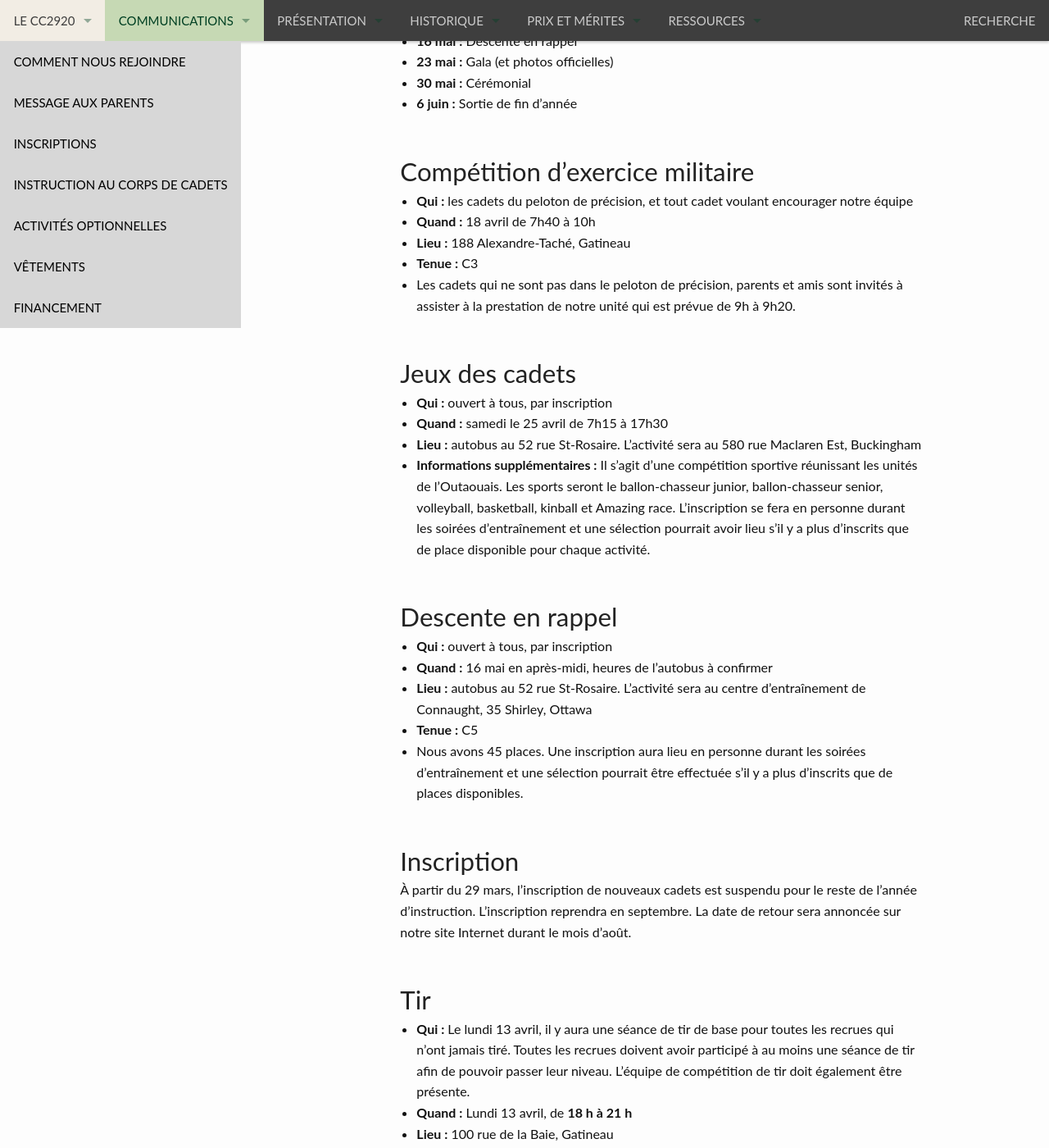
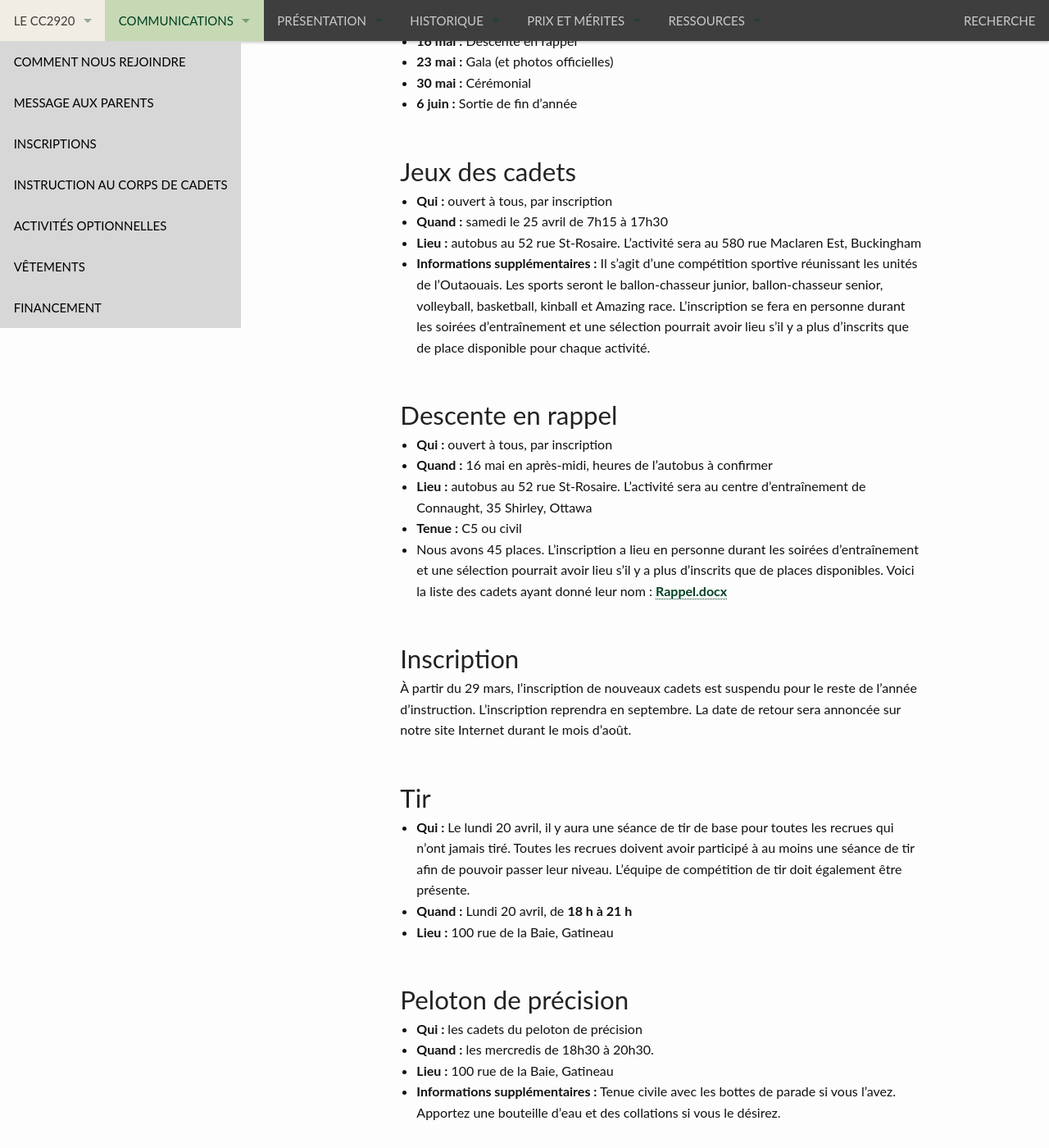
Before and after one commit to CC2920/web, a Jekyll site: the page built from _communications/messages.md, in a window 1280 px wide and 1400 px high, scrolled down 637 px. Shown: the whole window at 82% size. Built offline with Jekyll 4.4.1, drawn with Linux system fonts in a browser that asks for light colours; some of the changed text lies outside the part shown.

Commit message:
Message semaine 24 avril

```diff
--- a/_communications/messages.md
+++ b/_communications/messages.md
@@ -22,14 +22,6 @@ layout: "messages"
 - **6 juin :** Sortie de fin d’année
 
 
-## Compétition d’exercice militaire
-- **Qui :** les cadets du peloton de précision, et tout cadet voulant encourager notre équipe
-- **Quand :** 18 avril de 7h40 à 10h
-- **Lieu :** 188 Alexandre-Taché, Gatineau
-- **Tenue :** C3
-- Les cadets qui ne sont pas dans le peloton de précision, parents et amis sont invités à assister à la prestation de notre unité qui est prévue de 9h à 9h20.
-
-
 ## Jeux des cadets
 - **Qui :** ouvert à tous, par inscription
 - **Quand :** samedi le 25 avril de 7h15 à 17h30
@@ -41,8 +33,8 @@ layout: "messages"
 - **Qui :** ouvert à tous, par inscription
 - **Quand :** 16 mai en après-midi, heures de l’autobus à confirmer
 - **Lieu :** autobus au 52 rue St-Rosaire. L’activité sera au centre d’entraînement de Connaught, 35 Shirley, Ottawa
-- **Tenue :** C5
-- Nous avons 45 places. Une inscription aura lieu en personne durant les soirées d’entraînement et une sélection pourrait être effectuée s’il y a plus d’inscrits que de places disponibles.
+- **Tenue :** C5 ou civil
+- Nous avons 45 places. L’inscription a lieu en personne durant les soirées d’entraînement et une sélection pourrait avoir lieu s’il y a plus d’inscrits que de places disponibles. Voici la liste des cadets ayant donné leur nom : [Rappel.docx](https://1drv.ms/w/c/eec907a8a97cc844/IQB2ks8SKhAlT70tfENmrWFgAdlhvjX0ckIymtS2v90w1E0?e=Di9P71)
 
 
 ## Inscription
@@ -50,8 +42,8 @@ layout: "messages"
 
 
 ## Tir
-- **Qui :** Le lundi 13 avril, il y aura une séance de tir de base pour toutes les recrues qui n’ont jamais tiré. Toutes les recrues doivent avoir participé à au moins une séance de tir afin de pouvoir passer leur niveau. L’équipe de compétition de tir doit également être présente.
-- **Quand :** Lundi 13 avril, de **18 h à 21 h**
+- **Qui :** Le lundi 20 avril, il y aura une séance de tir de base pour toutes les recrues qui n’ont jamais tiré. Toutes les recrues doivent avoir participé à au moins une séance de tir afin de pouvoir passer leur niveau. L’équipe de compétition de tir doit également être présente.
+- **Quand :** Lundi 20 avril, de **18 h à 21 h**
 - **Lieu :** 100 rue de la Baie, Gatineau
 
 
```
Also changed, not shown: other parts of _communications/messages.md (+2 -2 lines).
